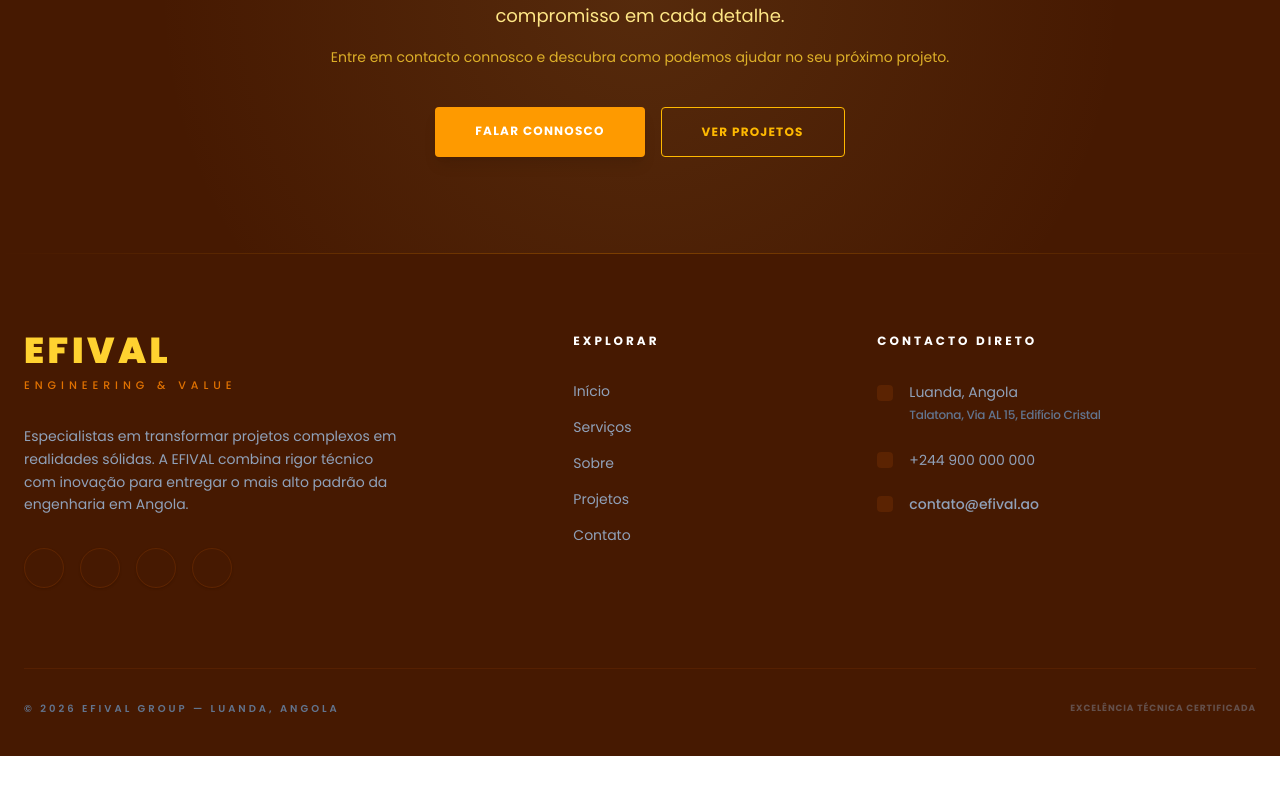
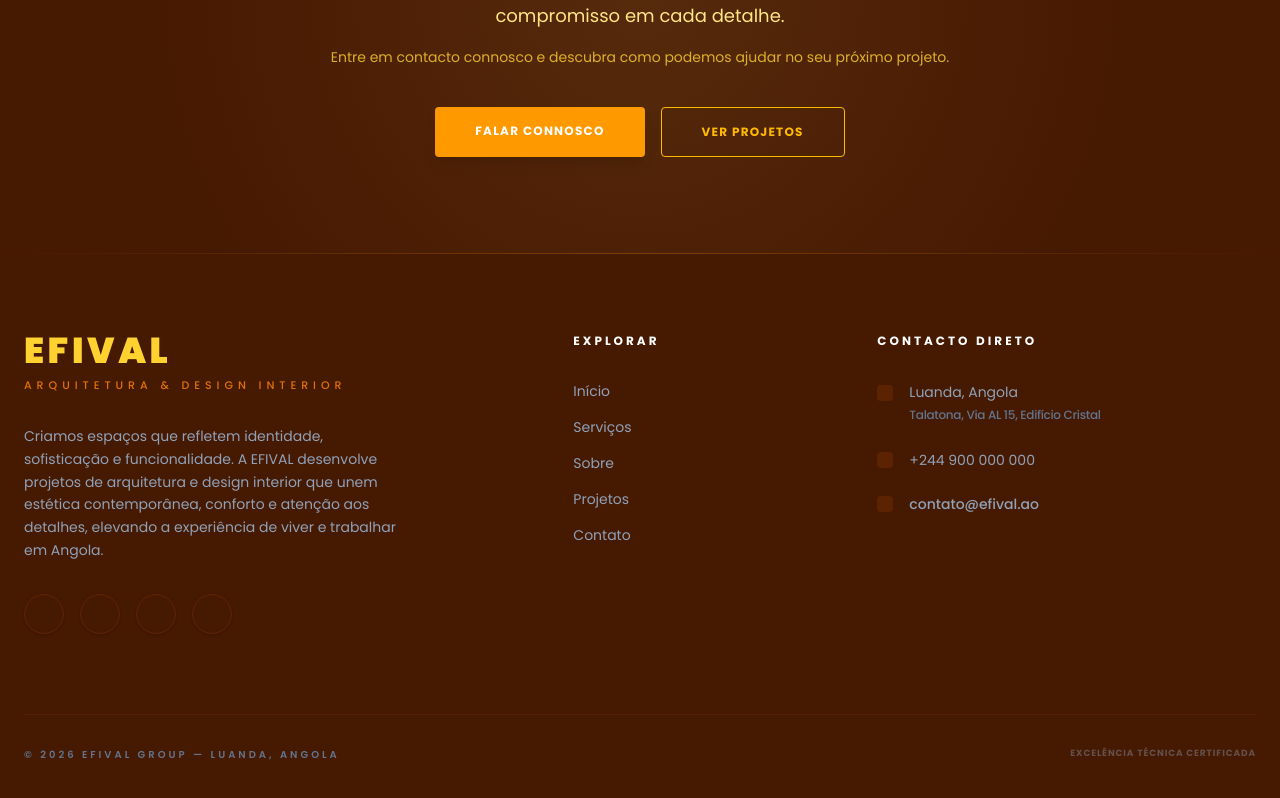
Before and after one commit to nsimba-afonso-nwayami/efival, a Next.js app: page /sobre in a window 1280 px wide. Shown: the part 3600-4398 px from the top of the page. Before the commit the page ends 4356 px from the top, so only its background shows below. Built offline with nearby package versions, Linux system fonts and the light colour scheme; some icons are missing.

Commit message:
Conteúdo alterado no footer

```diff
--- a/src/components/footer/Footer.jsx
+++ b/src/components/footer/Footer.jsx
@@ -18,13 +18,14 @@ export default function Footer() {
                 EFIVAL
               </span>
               <span className="text-[11px] uppercase tracking-[0.45em] text-amber-600 block mt-2 font-medium">
-                Engineering & Value
+                Arquitetura & Design Interior
               </span>
             </Link>
 
             <p className="text-slate-400 text-sm leading-relaxed max-w-sm">
-              Especialistas em transformar projetos complexos em realidades sólidas.
-              A EFIVAL combina rigor técnico com inovação para entregar o mais alto padrão da engenharia em Angola.
+              Criamos espaços que refletem identidade, sofisticação e funcionalidade.
+              A EFIVAL desenvolve projetos de arquitetura e design interior que unem estética contemporânea,
+              conforto e atenção aos detalhes, elevando a experiência de viver e trabalhar em Angola.
             </p>
 
             {/* Redes Sociais */}
```
